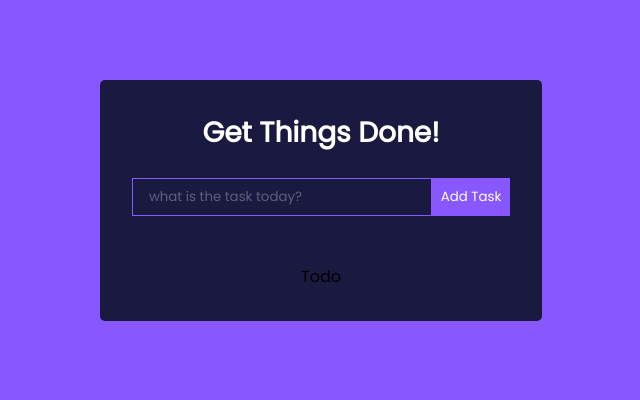
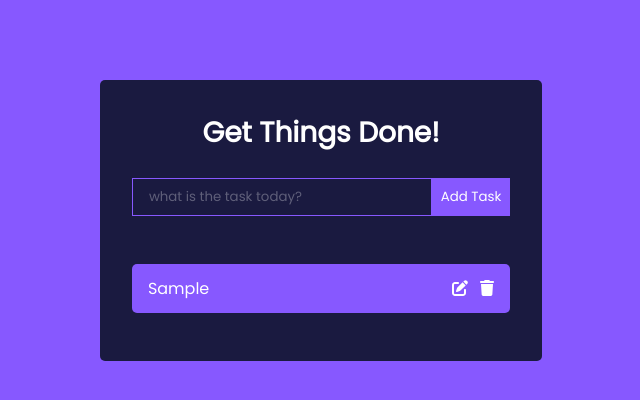
Before and after one commit to ramanboff/REACT_VITE_TODO-APP_OPE, a React (Vite) app: page / in a window 1280 px wide. Both pictures are taken after typing "Sample" into the empty fields and a click on the button "Add Task". Shown: the top 400 px of the page, without its empty margins (319-959 px from the left). Built offline with nearby package versions, Linux system fonts and the light colour scheme.

Commit message:
created one todo  for use

```diff
--- a/src/components/Todo.jsx
+++ b/src/components/Todo.jsx
@@ -1,5 +1,16 @@
-const Todo = () => {
-  return <div>Todo</div>;
+import { FontAwesomeIcon } from "@fortawesome/react-fontawesome";
+import { faPenToSquare } from "@fortawesome/free-solid-svg-icons";
+import { faTrash } from "@fortawesome/free-solid-svg-icons";
+const Todo = ({task}) => {
+  return (
+    <div className="Todo">
+      <p>{task}</p>
+      <div>
+        <FontAwesomeIcon className="edit-icon" icon={faPenToSquare} />
+        <FontAwesomeIcon className="delete-icon" icon={faTrash} />
+      </div>
+    </div>
+  );
 };
 
 export default Todo;
```
